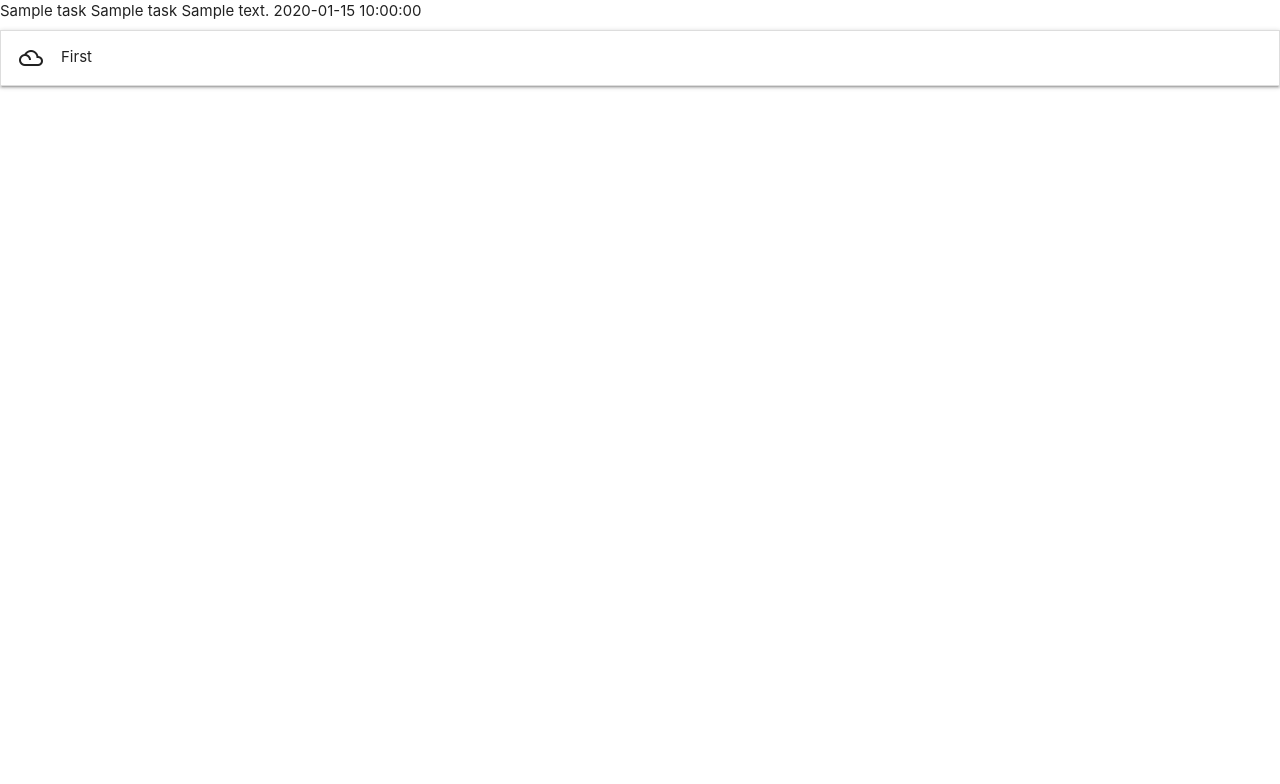
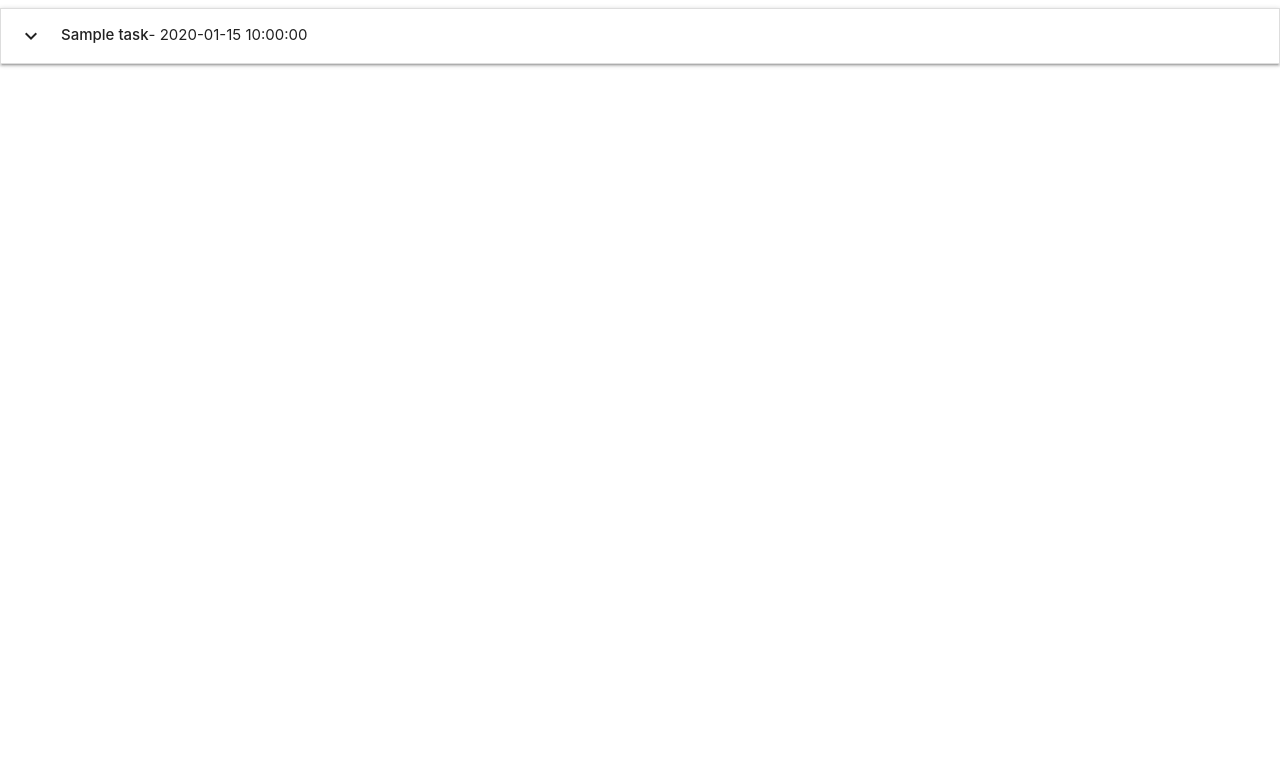
Before and after one commit to Kraljiccar/Mini-project-Data-Centric-Development, a Flask app: page / in a window 1280 px wide. Shown: the top 784 px of the page. Run offline with Flask 2, Linux system fonts and the light colour scheme; a database or web service that is not in the repository returns one stand-in record (values such as "Sample title"); some libraries are stand-ins or nearby versions.

Commit message:
add task

```diff
--- a/app.py
+++ b/app.py
@@ -15,6 +15,10 @@ mongo = PyMongo(app)
 def get_tasks():
     return render_template("tasks.html", tasks=mongo.db.tasks.find())
 
+app.route('/add_task')
+def add_task():
+    return render_template('addtask.html')
+
 
 if __name__ == '__main__':
     app.run(host=os.environ.get('IP'),
--- /dev/null
+++ b/templates/addtask.html
@@ -0,0 +1,6 @@
+{% extends 'base.html' %}
+{% block content %}
+
+<h3>Add Task</h3>
+
+{% endblock %}
--- a/templates/base.html
+++ b/templates/base.html
@@ -11,9 +11,9 @@
 	<script src="https://cdnjs.cloudflare.com/ajax/libs/jquery/3.2.1/jquery.min.js"></script>
 	<script src="https://cdnjs.cloudflare.com/ajax/libs/materialize/1.0.0/js/materialize.min.js"></script>
      <script type="text/javascript">
-        $(document).ready(function() {
+        $(document).ready(function () {
             $('.collapsible').collapsible();
-        })
+        });
     </script>
 </body>
 
--- a/templates/tasks.html
+++ b/templates/tasks.html
@@ -2,19 +2,13 @@
 {% extends 'base.html' %}
 {% block content %}
 
-{% for task in tasks %}
-{{task.task_name}}
-{{task.category_name}}
-{{task.task_description}}
-{{task.is_urgent}}
-{{task.due_date}}
-{% endfor %}
 
 <ul class="collapsible">
-
+    {% for task in tasks %}
     <li>
-      <div class="collapsible-header"><i class="material-icons">filter_drama</i>First</div>
-      <div class="collapsible-body"><span>ovo je test.</span></div>
+      <div class="collapsible-header"><i class="material-icons">expand_more</i><strong>{{task.task_name}}</strong> - {{task.due_date}}</div>
+      <div class="collapsible-body"><span>{{task.task_description}}</span></div>
     </li>
+    {% endfor %}
 </ul>
 {% endblock %}
```
